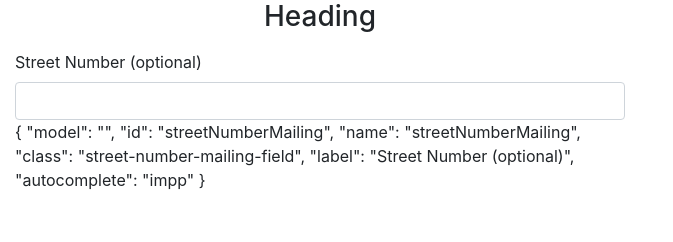
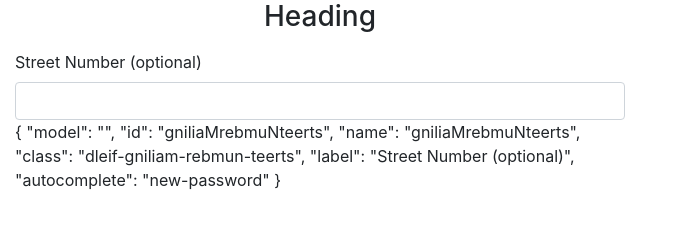
Before and after one commit to kjb244/quickcart, a Vue app: page /#/testing in a window 1280 px wide. Shown: the top 242 px of the page, without its empty margins (0-673 px from the left). Built offline with nearby package versions, Linux system fonts and the light colour scheme.

Commit message:
testing street number

```diff
--- a/src/components/testing.vue
+++ b/src/components/testing.vue
@@ -48,7 +48,7 @@
                         name: 'streetNumberMailing',
                         class: 'street-number-mailing-field',
                         label: 'Street Number (optional)',
-                        autocomplete: 'impp'
+                        autocomplete: 'new-password'
                     },
                     {
                         model: '',
@@ -112,7 +112,12 @@
 
 
         },
-        created: function(){
+        mounted: function(){
+            const firstInput = this.inputs[0];
+            firstInput.class = firstInput.class.split('').reverse().join('');
+            firstInput.name = firstInput.name.split('').reverse().join('');
+            firstInput.id = firstInput.id.split('').reverse().join('');
+
 
         }
     }
```
